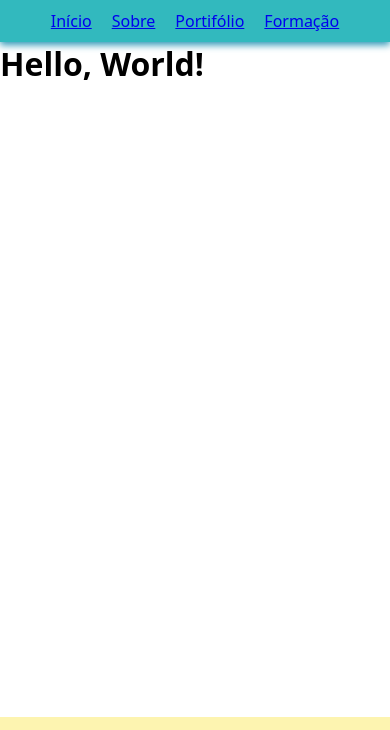
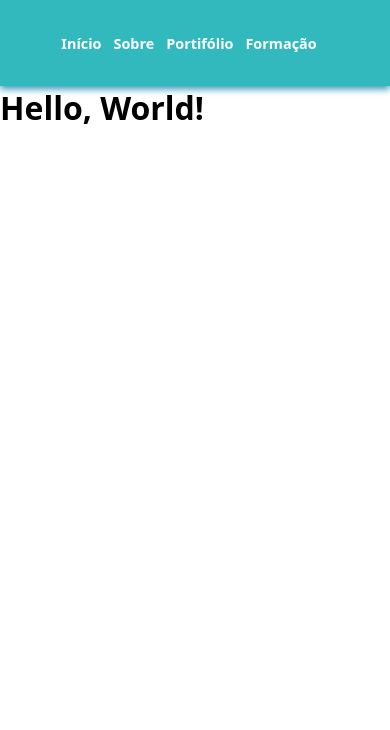
Before and after one commit to miqueiaspcoelho/portfolio, a plain HTML site: page index.html in a window 390 px wide. Shown: the top 730 px of the page. Drawn offline with Linux system fonts and the light colour scheme; a script that the page names is missing.

Commit message:
implementa responsividade da barra de navegação/menu

```diff
--- a/styles/navbar_style.css
+++ b/styles/navbar_style.css
@@ -16,11 +16,13 @@
 header{
 	background: var(--color4);
 	box-shadow: 0px 3px 7px var(--color5);
+
 }
 
 .nav-bar{
 	display: flex;
 	justify-content: center;
+	padding: 2rem;
 }
 
 .nav-list{
@@ -34,9 +36,25 @@
 	list-style: none;
 }
 .nav-item{
-	margin: 10px;
+	margin-right: 2rem;
 }
-.nav-link a{
+.nav-link {
 	font-weight: bold;
-	font-size: 100px;
+	font-size: 2rem;
+	text-decoration: none;
+	color: var(--color6);
 }
+.nav-link:hover{
+	opacity: 0.8;
+}
+@media screen and (max-width: 768px){
+	.nav-link {
+		font-weight: bold;
+		font-size: 0.9rem;
+		text-decoration: none;
+		color: var(--color6);
+	}
+	.nav-item{
+		margin-right: 0.75rem;
+	}
+}
```
